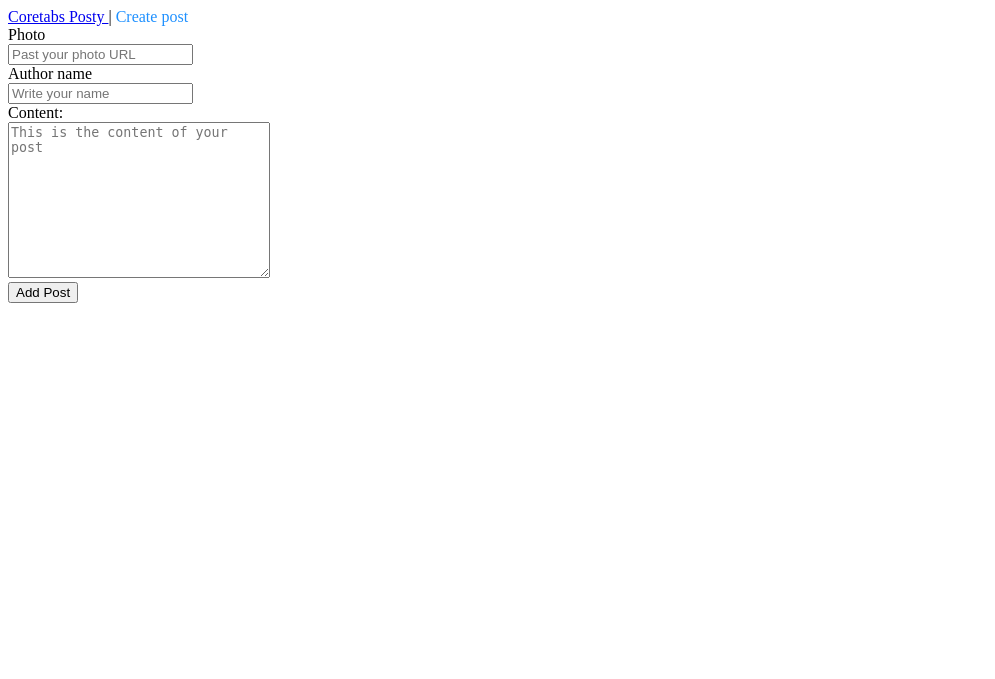
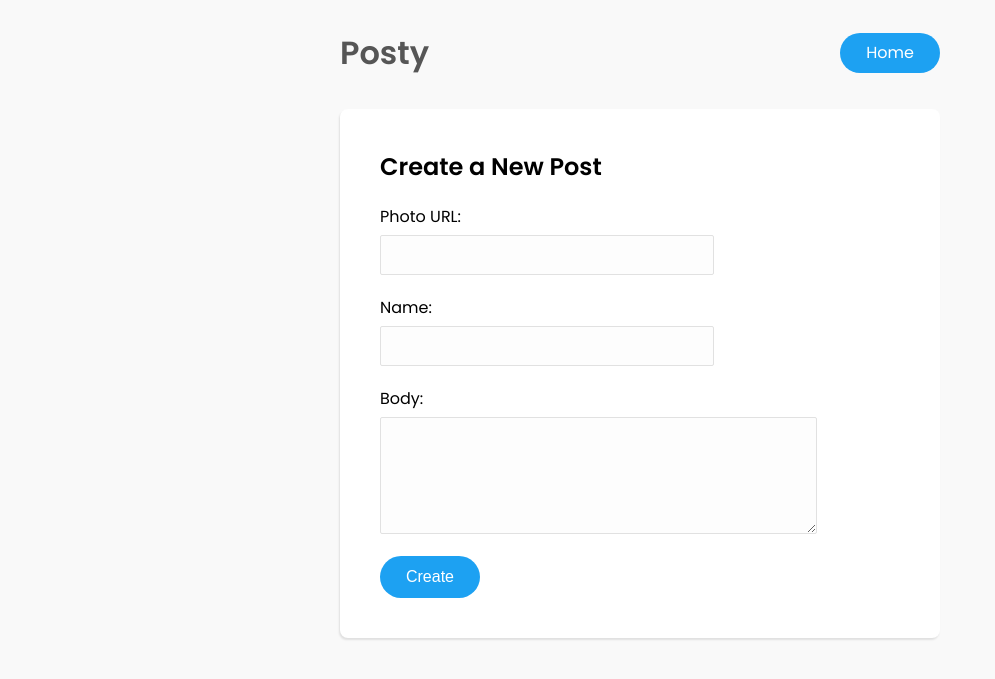
Before and after one commit to HossamCj/posty-blog, a Flask app: page /posts/add in a window 1280 px wide. Shown: the top 679 px of the page, without its empty margins (0-995 px from the left). Run offline with Flask 2, Linux system fonts and the light colour scheme.

Commit message:
define and added Style for the projects

```diff
--- /dev/null
+++ b/static/style.css
@@ -0,0 +1,129 @@
+body {
+    background: #f9f9f9;
+    font-family: 'Poppins', sans-serif;
+}
+
+
+header,
+main {
+    max-width: 600px;
+    margin: 0 auto;
+}
+
+header {
+    display: flex;
+    justify-content: space-between;
+    align-items: center;
+}
+
+header h1 {
+    color: #565656;
+}
+
+header a {
+    display: block;
+    text-decoration: none;
+    background-color: #1da1f2;
+    width: 100px;
+    text-align: center;
+    line-height: 40px;
+    color: #fff;
+    border-radius: 50px;
+    transition: background-color ease-in-out 0.3s;
+}
+
+header a:hover {
+    background-color: #1995e1;
+}
+
+main {
+    background: #fff;
+    box-sizing: border-box;
+    box-shadow: -1px 2px 2px rgba(0, 0, 0, 0.1);
+    border-radius: 8px;
+    margin-top: 10px;
+}
+
+main h2{
+    margin-top: 0;
+}
+
+main label{
+    display: block;
+    margin-top: 20px;
+}
+
+main input,
+main textarea {
+    font-size: 16px;
+    padding: 10px;
+    background-color: #fdfdfd;
+    border: 1px solid #e1e1e1;
+    margin-top: 6px;
+    border-radius: 2px;
+    outline: none;
+    min-width: 60%;
+    transition: background-color ease-in-out 0.2s;
+    max-width: 100%;
+}
+
+main input:focus,
+main textarea:focus{
+    background-color: #fff;
+}
+
+main button{
+    font-size: 16px;
+    background-color: #1da1f2;
+    width: 100px;
+    text-align: center;
+    line-height: 40px;
+    color: #fff;
+    border-radius: 50px;
+    border: none;
+    cursor: pointer;
+    margin-top: 15px;
+}
+
+article {
+    padding: 40px;
+    display: flex;
+    border-bottom: 1px solid #f5f5f5;
+}
+
+article:last-child {
+    border: none;
+}
+
+article div:nth-child(2) {
+    padding-left: 30px;
+}
+
+article img {
+    width: 70px;
+    height: 70px;
+    border-radius: 50%;
+    object-fit: cover;
+}
+
+article h2 {
+    margin-top: 0;
+    font-size: 18px;
+}
+
+article p {
+    color: #666;
+    line-height: 26px;
+}
+
+.btn-section {
+    color: #999;
+}
+
+.btn-section a {
+    color: #0094ee;
+}
+
+#add-section{
+    padding: 40px;
+}
--- a/templates/post_add.html
+++ b/templates/post_add.html
@@ -1,32 +1,50 @@
 <!DOCTYPE html>
 <html lang="en">
+
     <head>
         <meta charset="UTF-8">
-        <title>Add Post</title>
+        <meta name="viewport" content="width=device-width, initial-scale=1.0">
+        <meta http-equiv="X-UA-Compatible" content="ie=edge">
+        <link href="https://fonts.googleapis.com/css?family=Poppins:400,600" rel="stylesheet">
+        <link href="{{ url_for('static', filename='style.css') }}" rel="stylesheet">
+        <title>Add Post | Posty</title>
     </head>
+
     <body>
+
         <header>
-            <a href="{{ url_for('home') }}">Coretabs Posty </a> | <span style="color: dodgerblue">Create post</span>
+            <h1>Posty</h1>
+            <span><a href="{{ url_for('home') }}">Home</a></span>
         </header>
 
-        <main>
+        <main id="add-section">
+            <h2>Create a New Post</h2>
+
             <form action="{{ url_for('post_add') }}" method="POST">
-            <label>Photo</label>
+
                 <div>
-                <input type="text" name="photo_url" placeholder="Past your photo URL">
+                    <label>Photo URL:</label>
+                    <input type="text" name="photo_url" />
                 </div>
-            <label>Author name</label>
+
                 <div>
-                <input type="text" name="name" placeholder="Write your name">
+                    <label>Name:</label>
+                    <input type="text" name="name" />
                 </div>
-            <label>Content:</label>
+
                 <div>
-                <textarea name="body" cols="30" rows="10" placeholder="This is the content of your post"></textarea>
+                    <label>Body:</label>
+                    <textarea name="body" cols="40" rows="5"></textarea>
                 </div>
+
                 <div>
-                <input type="submit" value="Add Post">
+                    <button>Create</button>
                 </div>
+
             </form>
         </main>
+
+
     </body>
+
 </html>
```
Also changed, not shown: style.css (deleted, +0 -120 lines), templates/index.html (+13 -6 lines), templates/post_update.html (+24 -8 lines), images/dotblog.png (deleted), images/green-blog-logo.png (deleted), images/user-icon-2.jpg (deleted), images/user-icon.png (deleted). Lines whose indentation alone changed are shown as unchanged.
